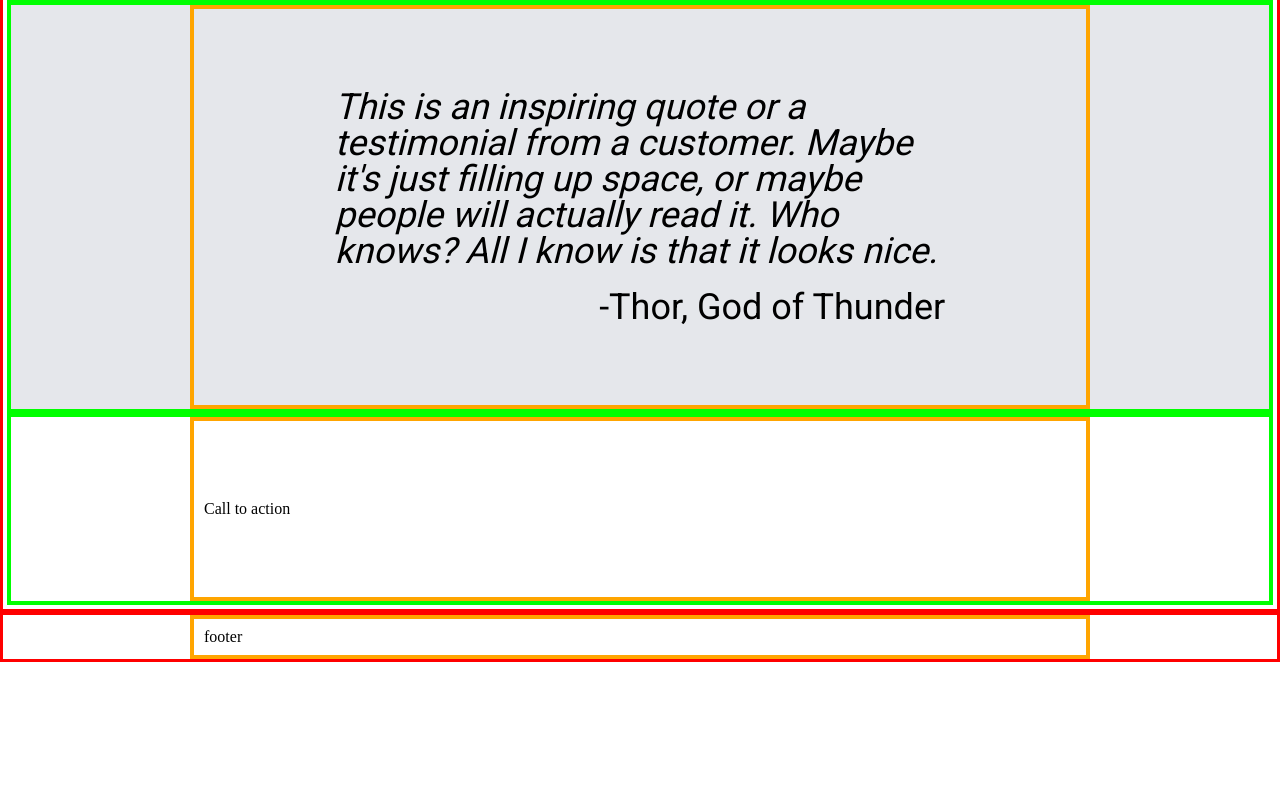
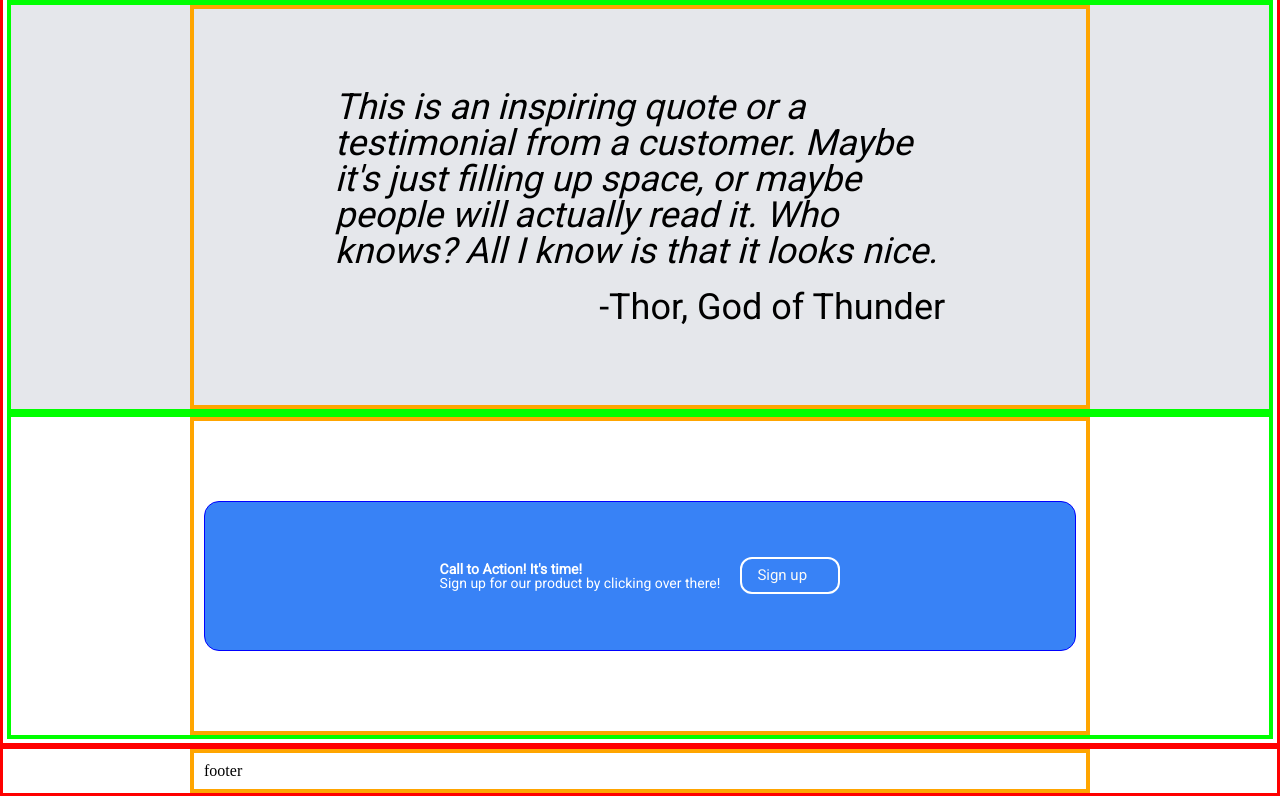
Before and after one commit to tektista/landing-page, a plain HTML site: page index.html in a window 1280 px wide. Shown: the part 1047-1843 px from the top of the page. Before the commit the page ends 1709 px from the top, so only its background shows below. Drawn offline with Linux system fonts and the light colour scheme.

Commit message:
section four completed

```diff
--- a/index.html
+++ b/index.html
@@ -84,7 +84,7 @@
       </section>
 
       <section class="random-section">
-        <div class="inner-column" id="column-flex" >
+        <div class="inner-column" id="column-flex">
           <div class="quote-container">
             <h2 class="quote-text">
               This is an inspiring quote or a testimonial from a customer. Maybe
@@ -100,7 +100,16 @@
 
       <section>
         <div class="inner-column">
-          <h2>Call to action</h2>
+          <div class="double-container" id="dc">
+            <div class="call-to-action-text">
+              <h2 class="ctat">Call to Action! It's time!</h2>
+              <p class="ctap">Sign up for our product by clicking over there!</p>
+            </div>
+
+            <div class="sign-up">
+              <a class="button" id="b" 2 href="#"> Sign up </a>
+            </div>
+          </div>
         </div>
       </section>
     </main>
--- a/style.css
+++ b/style.css
@@ -233,3 +233,30 @@ footer .inner-column {
 
   font-style: normal;
 }
+
+/* SECTION FOUR */
+
+#dc {
+  height: 150px;
+  background-color: #3882f6;
+  border-radius: 15px;
+
+  justify-content: center;
+  align-items: center;
+}
+
+#b {
+  border: 2px solid white;
+}
+
+
+.ctat, .ctap {
+  font-size: 14px;
+  font-family: Roboto;
+  font-weight: 700;
+  color: white;
+}
+
+.ctap {
+  font-weight: 100;
+}
```
